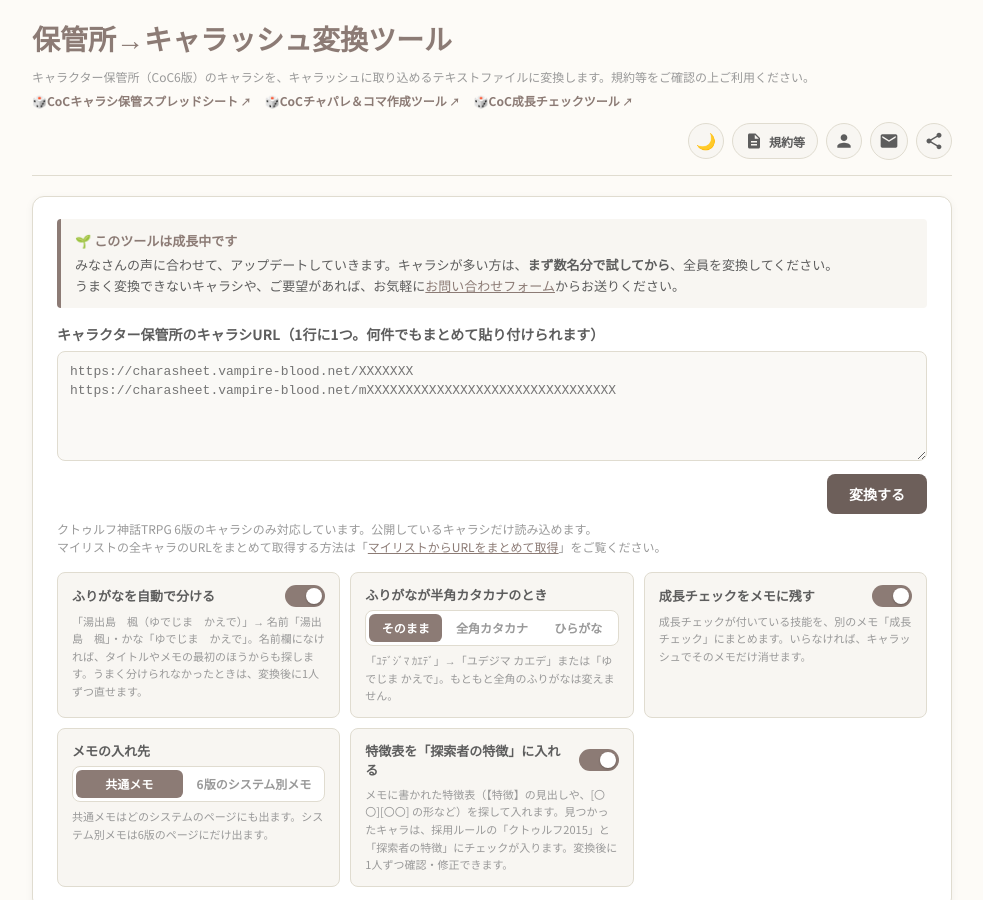
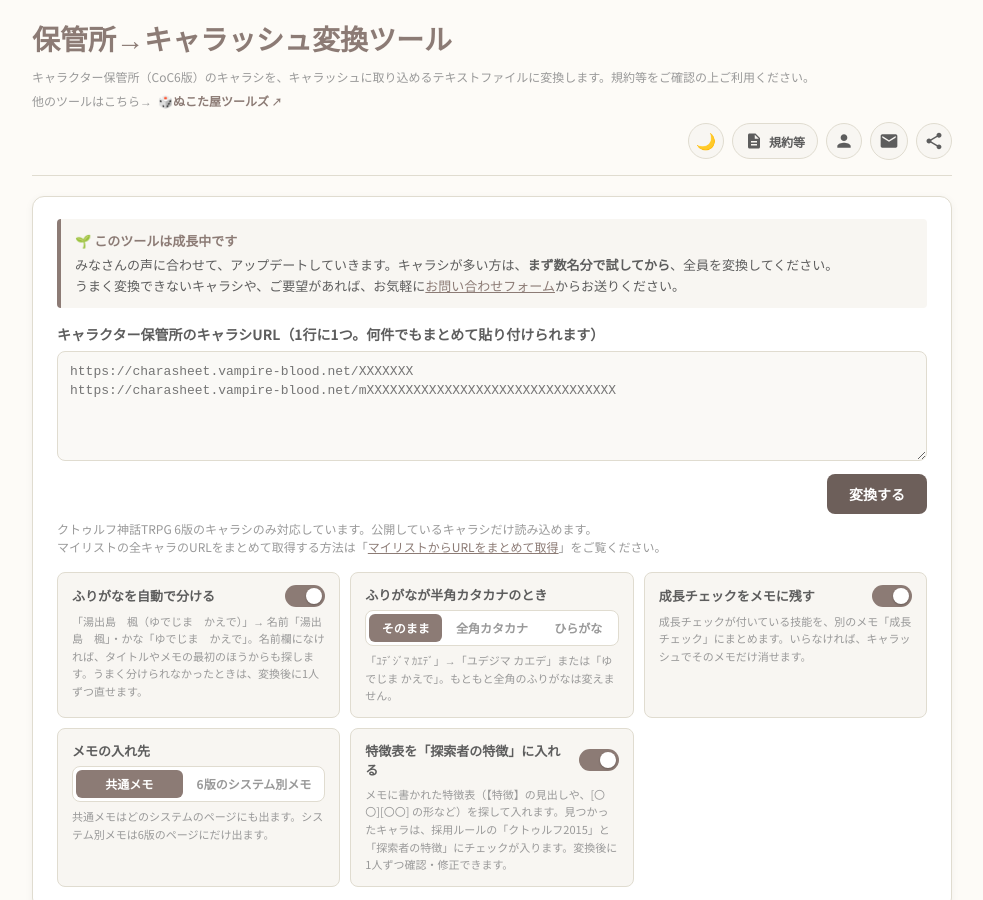
Before and after one commit to nununu-tatata/charash-converter, a plain HTML site: page index.html in a window 1280 px wide. Shown: the top 900 px of the page, without its empty margins (148-1131 px from the left). Drawn offline with Linux system fonts and the light colour scheme; a web font is replaced by a local one.

Commit message:
ヘッダー：他のツールへのリンクを「ぬこた屋ツールズ」1つにまとめる

```diff
--- a/index.html
+++ b/index.html
@@ -36,9 +36,8 @@
                 <h1>保管所→キャラッシュ変換ツール</h1>
                 <p class="subtitle">キャラクター保管所（CoC6版）のキャラシを、キャラッシュに取り込めるテキストファイルに変換します。規約等をご確認の上ご利用ください。</p>
                 <div class="related-links">
-                    <a href="https://nununu-tatata.github.io/charasheet-backup/" target="_blank" class="related-link">🎲CoCキャラシ保管スプレッドシート <span style="font-size:10px;">↗</span></a>
-                    <a href="https://nununu-tatata.github.io/404-tool/" target="_blank" class="related-link">🎲CoCチャパレ＆コマ作成ツール <span style="font-size:10px;">↗</span></a>
-                    <a href="https://nununu-tatata.github.io/log-checker/" target="_blank" class="related-link">🎲CoC成長チェックツール <span style="font-size:10px;">↗</span></a>
+                    <span class="related-label">他のツールはこちら→</span>
+                    <a href="https://nununu-tatata.github.io/nukotaya-tools/" target="_blank" class="related-link">🎲ぬこた屋ツールズ <span style="font-size:10px;">↗</span></a>
                 </div>
             </div>
             <div class="header-right-controls">
--- a/style.css
+++ b/style.css
@@ -219,7 +219,8 @@ a { color: var(--primary-color); }
 header { flex-wrap: wrap; gap: 12px; }
 .header-right-controls { margin-left: auto; }
 .header-left { display: flex; flex-direction: column; gap: 6px; }
-.related-links { display: flex; flex-wrap: wrap; gap: 6px 14px; font-size: var(--fs-small); }
+.related-links { display: flex; flex-wrap: wrap; align-items: center; gap: 6px 6px; font-size: var(--fs-small); }
+.related-label { color: var(--sub-text-color); }
 .related-link { color: var(--primary-color); text-decoration: none; font-weight: 700; }
 .related-link:hover { text-decoration: underline; }
 /* セクション */
```
